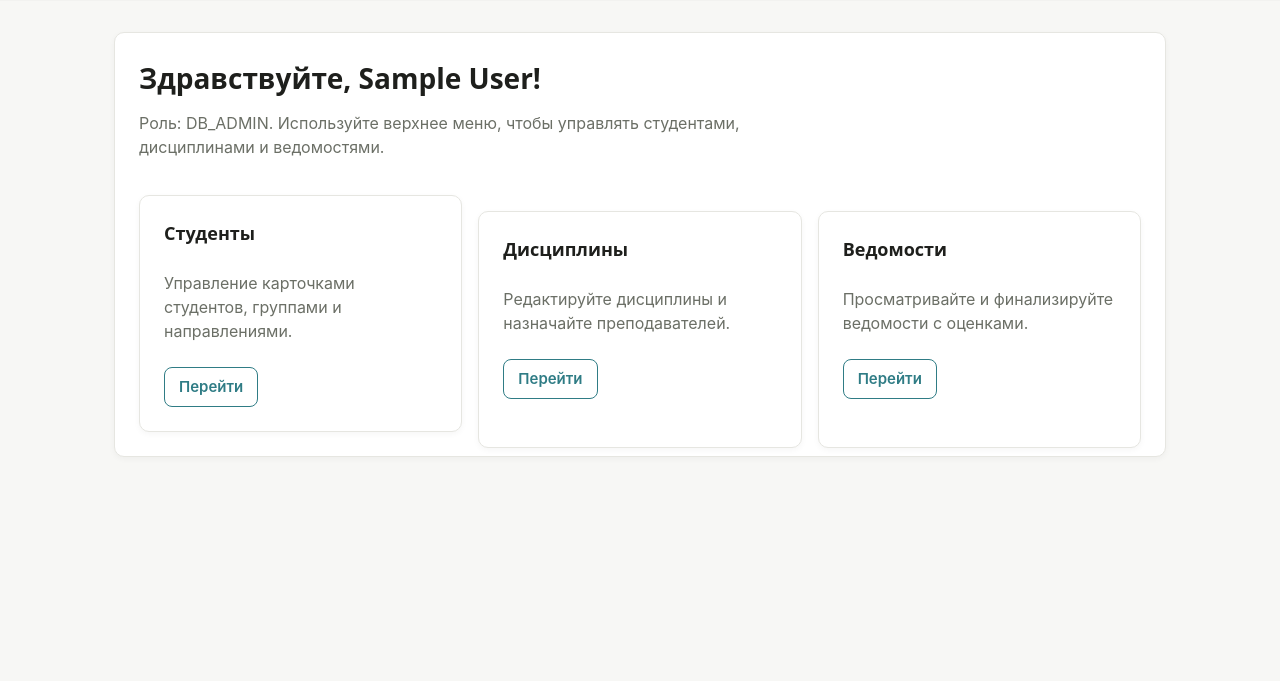
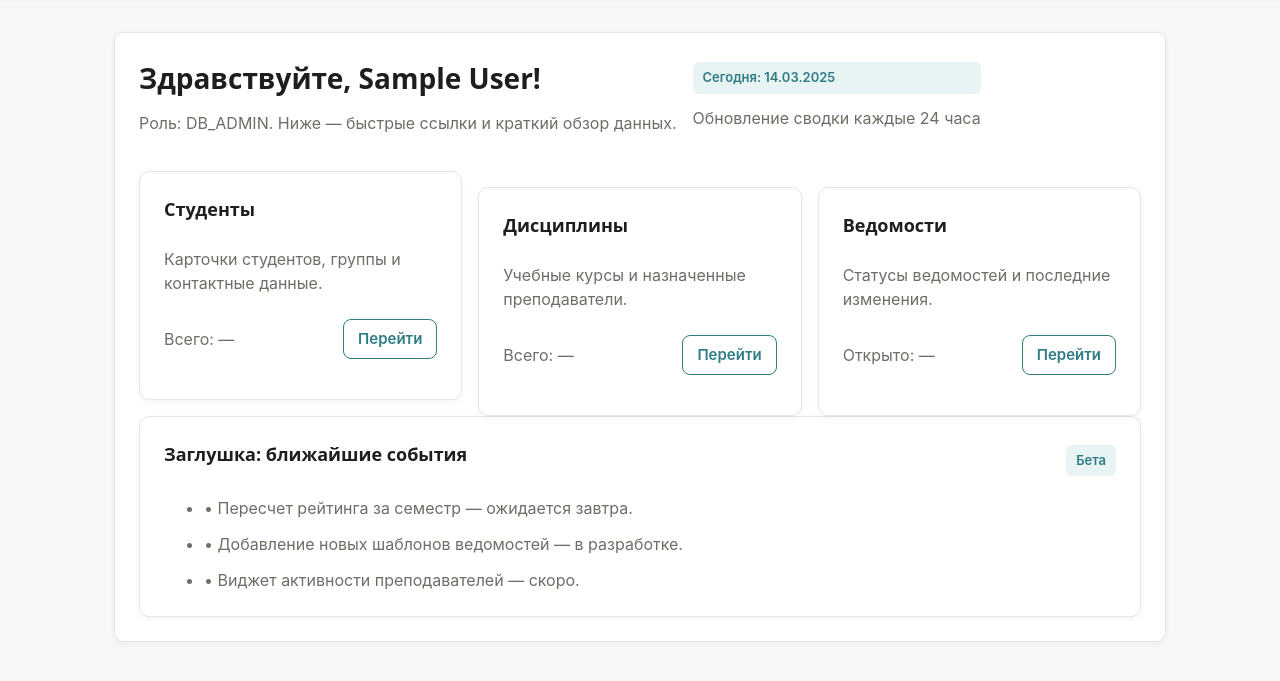
Before and after one commit to pushkinpushkin/dekanat, a Flask app: page / in a window 1280 px wide. Shown: the part 57-738 px from the top of the page. Run offline with Flask 3, Linux system fonts and the light colour scheme; a user stored in the database is signed in; tables that the repository leaves empty hold one stand-in row (values such as "Sample post").

Commit message:
Enrich home page with date and placeholder insights

```diff
--- a/templates/index.html
+++ b/templates/index.html
@@ -4,25 +4,49 @@
     <div class="hero">
         <div class="hero__text">
             <h1>Здравствуйте, {{ current_user.full_name }}!</h1>
-            <p>Роль: {{ current_user.role }}. Используйте верхнее меню, чтобы управлять студентами, дисциплинами и ведомостями.</p>
+            <p>Роль: {{ current_user.role }}. Ниже — быстрые ссылки и краткий обзор данных.</p>
+        </div>
+        <div class="stack" style="min-width: 220px;">
+            <span class="badge">Сегодня: {{ current_date|default('14.03.2025') }}</span>
+            <p class="muted">Обновление сводки каждые 24 часа</p>
         </div>
     </div>
     <div class="card-grid">
         <div class="card">
             <h3>Студенты</h3>
-            <p class="muted">Управление карточками студентов, группами и направлениями.</p>
-            <a class="btn btn--secondary" href="{{ url_for('students.list_students') }}">Перейти</a>
+            <p class="muted">Карточки студентов, группы и контактные данные.</p>
+            <div class="row" style="justify-content: space-between;">
+                <span class="muted">Всего: {{ total_students|default('—') }}</span>
+                <a class="btn btn--secondary" href="{{ url_for('students.list_students') }}">Перейти</a>
+            </div>
         </div>
         <div class="card">
             <h3>Дисциплины</h3>
-            <p class="muted">Редактируйте дисциплины и назначайте преподавателей.</p>
-            <a class="btn btn--secondary" href="{{ url_for('courses.list_courses') }}">Перейти</a>
+            <p class="muted">Учебные курсы и назначенные преподаватели.</p>
+            <div class="row" style="justify-content: space-between;">
+                <span class="muted">Всего: {{ total_courses|default('—') }}</span>
+                <a class="btn btn--secondary" href="{{ url_for('courses.list_courses') }}">Перейти</a>
+            </div>
         </div>
         <div class="card">
             <h3>Ведомости</h3>
-            <p class="muted">Просматривайте и финализируйте ведомости с оценками.</p>
-            <a class="btn btn--secondary" href="{{ url_for('gradebooks.list_gradebooks') }}">Перейти</a>
+            <p class="muted">Статусы ведомостей и последние изменения.</p>
+            <div class="row" style="justify-content: space-between;">
+                <span class="muted">Открыто: {{ open_gradebooks|default('—') }}</span>
+                <a class="btn btn--secondary" href="{{ url_for('gradebooks.list_gradebooks') }}">Перейти</a>
+            </div>
         </div>
+    </div>
+    <div class="card" style="margin-top: var(--space-4);">
+        <div class="card__header">
+            <h3>Заглушка: ближайшие события</h3>
+            <span class="badge">Бета</span>
+        </div>
+        <ul class="stack" style="margin: 0;">
+            <li class="muted">• Пересчет рейтинга за семестр — ожидается завтра.</li>
+            <li class="muted">• Добавление новых шаблонов ведомостей — в разработке.</li>
+            <li class="muted">• Виджет активности преподавателей — скоро.</li>
+        </ul>
     </div>
 </section>
 {% endblock %}
```
